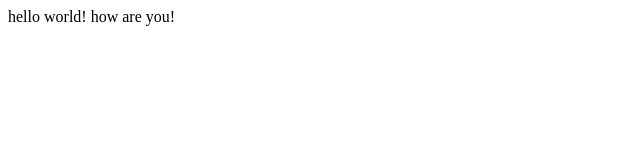
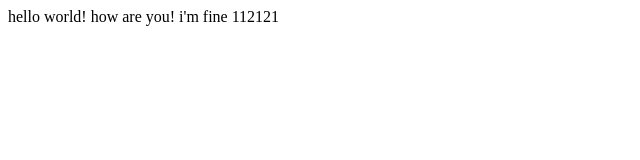
Before and after one commit to thavorac/demo_git, a plain HTML site: page index.html in a window 1280 px wide. Shown: the whole page, without its empty margins (0-640 px from the left). Drawn offline with Linux system fonts and the light colour scheme.

Commit message:
[TASK] sdfasdf

```diff
--- a/index.html
+++ b/index.html
@@ -4,4 +4,5 @@
 <body>
   hello world!
   how are you!
+  i'm fine 112121
 </body>
```
